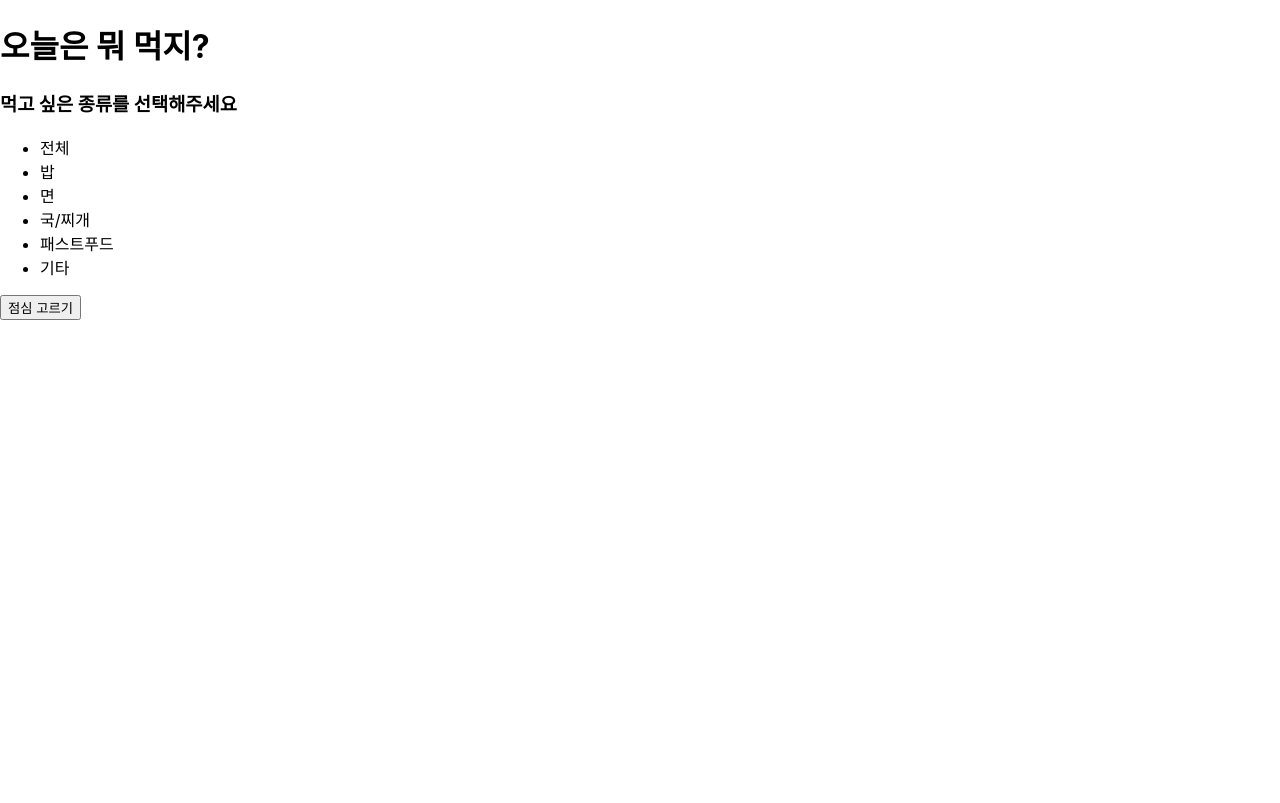
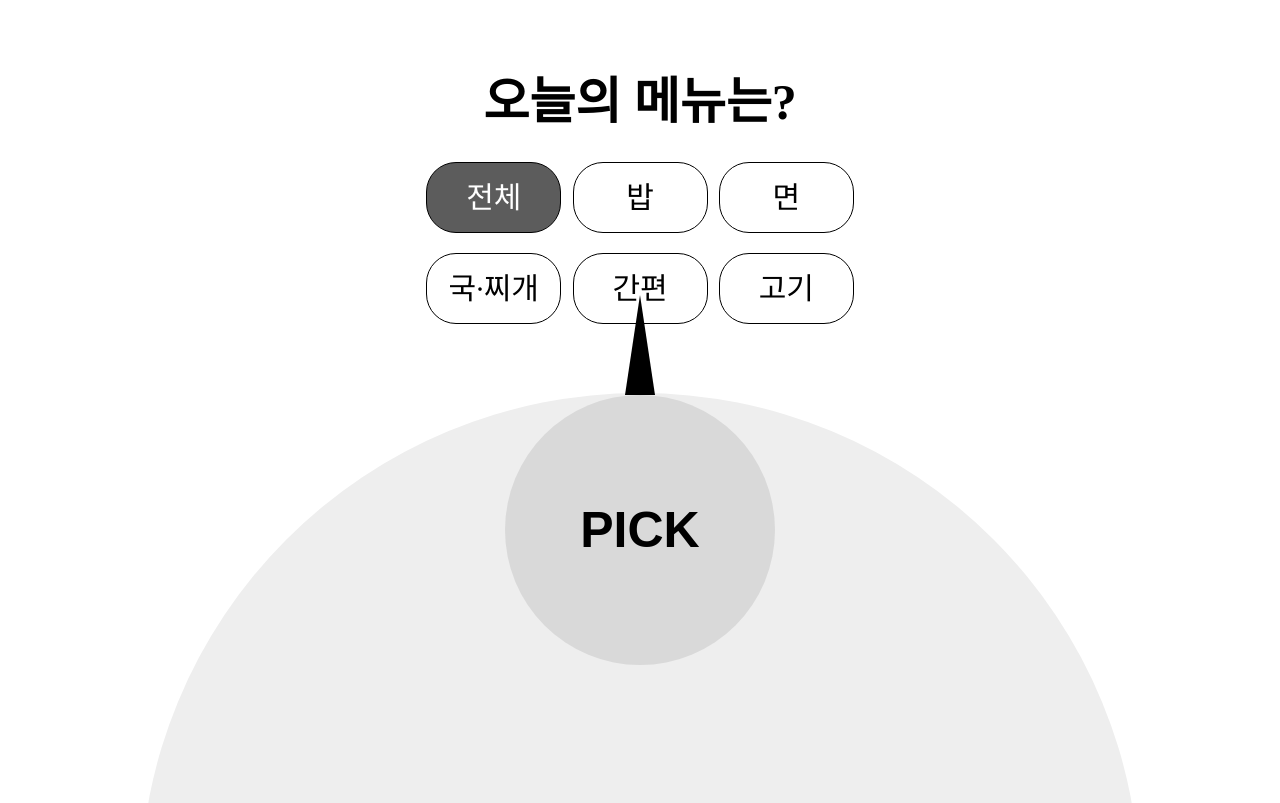
Before and after one commit to JANGNAMU/lanch-pick-FE, a React (Create React App) app in the folder lunch-pick/: page / in a window 1280 px wide. Shown: the top 803 px of the page. Built offline with nearby package versions, Linux system fonts and the light colour scheme.

Commit message:
[23.01.21] - 1차 퍼블리싱 완료 - 근데 리액트 할 줄 몰라서 canvas 못그리는중

```diff
--- a/lunch-pick/public/index.html
+++ b/lunch-pick/public/index.html
@@ -4,40 +4,18 @@
     <meta charset="utf-8" />
     <link rel="icon" href="%PUBLIC_URL%/favicon.ico" />
     <meta name="viewport" content="width=device-width, initial-scale=1" />
+    <meta name="viewport" content="minimal-ui, width=720, user-scalable=no">
     <meta name="theme-color" content="#000000" />
     <meta
       name="description"
       content="Web site created using create-react-app"
     />
     <link rel="apple-touch-icon" href="%PUBLIC_URL%/logo192.png" />
-    <!--
-      manifest.json provides metadata used when your web app is installed on a
-      user's mobile device or desktop. See https://developers.google.com/web/fundamentals/web-app-manifest/
-    -->
     <link rel="manifest" href="%PUBLIC_URL%/manifest.json" />
-    <!--
-      Notice the use of %PUBLIC_URL% in the tags above.
-      It will be replaced with the URL of the `public` folder during the build.
-      Only files inside the `public` folder can be referenced from the HTML.
-
-      Unlike "/favicon.ico" or "favicon.ico", "%PUBLIC_URL%/favicon.ico" will
-      work correctly both with client-side routing and a non-root public URL.
-      Learn how to configure a non-root public URL by running `npm run build`.
-    -->
     <title>React App</title>
   </head>
   <body>
     <noscript>You need to enable JavaScript to run this app.</noscript>
     <div id="root"></div>
-    <!--
-      This HTML file is a template.
-      If you open it directly in the browser, you will see an empty page.
-
-      You can add webfonts, meta tags, or analytics to this file.
-      The build step will place the bundled scripts into the <body> tag.
-
-      To begin the development, run `npm start` or `yarn start`.
-      To create a production bundle, use `npm run build` or `yarn build`.
-    -->
   </body>
 </html>
--- a/lunch-pick/src/app.css
+++ b/lunch-pick/src/app.css
@@ -1,38 +1,93 @@
-.App {
-  text-align: center;
+/* global styles */
+.hidden { display: none !important;}
+
+/* title */
+.title-wrap {
+  padding-top: 72px;
 }
 
-.App-logo {
-  height: 40vmin;
-  pointer-events: none;
+.title {
+  font-size: 50px;
+  font-weight: 700;
+  line-height: 60px;
+  color: #000000;
 }
 
-@media (prefers-reduced-motion: no-preference) {
-  .App-logo {
-    animation: App-logo-spin infinite 20s linear;
-  }
+/* category */
+.category-wrap{
+  width: 430px;
+  display: flex;
+  flex-flow: wrap row;
+  justify-content: space-evenly;
+  gap: 20px 10px;
 }
 
-.App-header {
-  background-color: #282c34;
-  min-height: 100vh;
-  display: flex;
-  flex-direction: column;
-  align-items: center;
-  justify-content: center;
-  font-size: calc(10px + 2vmin);
-  color: white;
+.category {
+  display: block;
+  width: 135px;
+  padding: 17px;
+  font-size: 30px;
+  font-weight: 400;
+  line-height: 35px;
+  text-align: center;
+  background: #FFFFFF;
+  border: 1px solid #000000;
+  border-radius: 30px;
+  box-sizing: border-box;
+  cursor: pointer;
 }
 
-.App-link {
-  color: #61dafb;
+.category.pick{
+  background: #5C5C5C;
+  color: #FFFFFF;
 }
 
-@keyframes App-logo-spin {
-  from {
-    transform: rotate(0deg);
-  }
-  to {
-    transform: rotate(360deg);
-  }
+/* contents */
+.contents-wrap {
+  width: 100%;
+  height: calc(100vh - 322px);
+  position: relative;
 }
+
+/* roulette */
+.roulette-wrap {
+  width: 1000px;
+  height: 1000px;
+  position: absolute;
+  top: 50%;
+  left: 50%;
+  transform: translate(-50%, -20%);
+  background: #EEEEEE;
+  border-radius: 100%;
+}
+.btn-roulette{
+    display: block;
+    width: 270px;
+    height: 270px;
+    position: fixed;
+    bottom: 0;
+    left: 50%;
+    transform: translate(-50%, -50%);
+    font-size: 50px;
+    font-weight: 700;
+    color: #000000;
+    background: #D9D9D9;
+    border-radius: 100%;
+    border: 0;
+    z-index: 2;
+}
+.btn-roulette::before {
+  content: '';
+    display: block;
+    position: absolute;
+    top: 0;
+    left: 50%;
+    transform: translate(-50%, -100px);
+    width: 0px;
+    height: 0px;
+    border-left: 15px solid transparent;
+    border-bottom: 100px solid #000000;
+    border-right: 15px solid transparent;
+}
+
+/* modal */
--- a/lunch-pick/src/app.jsx
+++ b/lunch-pick/src/app.jsx
@@ -2,21 +2,19 @@ import React, { Component } from 'react';
 import './app.css';
 import Title from './components/title';       // 타이틀
 import Category from './components/category'; // 카테고리
-import Contents from './components/contents'; // 룰렛 / 버튼 / 모달
+import Contents from './components/contents'; // 룰렛 / 버튼
+import Modal from './components/modal'; // 모달
 
 
-class App extends Component {
-  state = {};
-
-  render() {
+function App(){
     return (
       <>
         <Title />
         <Category />
         <Contents />
+        <Modal />
       </>
     )
-  }
 }
 
 export default App;
--- a/lunch-pick/src/components/category.jsx
+++ b/lunch-pick/src/components/category.jsx
@@ -1,20 +1,16 @@
 import React, { Component } from 'react';
 
-class Category extends Component {
-    state = { };
-
-    render() {
+function Category(){
     return (
         <ul className='category-wrap'>
             <li className="category pick">전체</li>
             <li className="category">밥</li>
             <li className="category">면</li>
-                <li className="category">국/찌개</li>
-                <li className="category">패스트푸드</li>
-                <li className="category">기타</li>
+            <li className="category">국∙찌개</li>
+            <li className="category">간편</li>
+            <li className="category">고기</li>
         </ul>
     );
 }
-}
 
 export default Category;
--- a/lunch-pick/src/components/contents.jsx
+++ b/lunch-pick/src/components/contents.jsx
@@ -1,20 +1,13 @@
 import React, { Component } from 'react';
 
 import Roulette from './roulette'; // 룰렛
-import Modal from './modal'; // 모달
 
-class Contents extends Component {
-    state = { };
-
-    render() {
-        return (
-            <>
-                <Roulette />
-                <Modal />
-                <button type='button' className='btn-roulette' data-action='start'>점심 고르기</button>
-            </>
-        );
-    }
+function Contents() {
+    return (
+        <div className='contents-wrap'>
+            <Roulette />
+        </div>
+    );
 }
 
 export default Contents;
--- a/lunch-pick/src/components/modal.jsx
+++ b/lunch-pick/src/components/modal.jsx
@@ -1,7 +1,6 @@
 import React, { Component } from 'react';
 
-class Modal extends Component {
-    render() {
+function Modal() {
     return (
         <div className="modal hidden">
             <h3>모달제목</h3>
@@ -19,6 +18,5 @@ class Modal extends Component {
         </div>
     );
 }
-}
 
 export default Modal;
--- /dev/null
+++ b/lunch-pick/src/components/roulette-items.jsx
@@ -0,0 +1,20 @@
+import React, { Component } from 'react';
+
+function RouletteItems(){
+    return (
+        <ul className="roulette-items">
+            <li className='menu-name'></li>
+            <li className='menu-name'></li>
+            <li className='menu-name'></li>
+            <li className='menu-name'></li>
+            <li className='menu-name'></li>
+            <li className='menu-name'></li>
+            <li className='menu-name'></li>
+            <li className='menu-name'></li>
+            <li className='menu-name'></li>
+            <li className='menu-name'></li>
+        </ul>
+    );
+}
+
+export default RouletteItems;
--- a/lunch-pick/src/components/roulette.jsx
+++ b/lunch-pick/src/components/roulette.jsx
@@ -1,13 +1,19 @@
-import React, { Component } from 'react';
+import React, { Component, useRef } from 'react';
+import RouletteItems from './roulette-items'; // 룰렛
 
-class Roulette extends Component {
-    render() {
-        return (
-            <div className="roulette">
-                {/* 메뉴 이름들 */}
-            </div>
-        );
-    }
+function Roulette(){
+
+    const rouletteRef = useRef();
+    console.info('rouletteRef : ', rouletteRef.current)
+
+    return (
+        <>
+            <canvas className="roulette-wrap" ref={rouletteRef}>
+                {/* <RouletteItems /> */}
+            </canvas>
+            <button type='button' className='btn-roulette' data-action='start'>PICK</button>
+        </>
+    );
 }
 
 export default Roulette;
--- a/lunch-pick/src/components/title.jsx
+++ b/lunch-pick/src/components/title.jsx
@@ -1,14 +1,11 @@
 import React, { Component } from 'react';
 
-class Title extends Component {
-    render() {
-        return (
-            <div className="title">
-                <h1>오늘은 뭐 먹지?</h1>
-                <h3 className="title-desc">먹고 싶은 종류를 선택해주세요</h3>
-            </div>
-        );
-    }
+function Title(){
+    return (
+        <div className="title-wrap">
+            <h1 className='title'>오늘의 메뉴는?</h1>
+        </div>
+    );
 }
 
 export default Title;
--- a/lunch-pick/src/index.css
+++ b/lunch-pick/src/index.css
@@ -12,4 +12,55 @@ code {
     monospace;
 }
 
-.hidden { display: none !important;}
+/* reset.css */
+html, body, div, span, applet, object, iframe,
+h1, h2, h3, h4, h5, h6, p, blockquote, pre,
+a, abbr, acronym, address, big, cite, code,
+del, dfn, em, img, ins, kbd, q, s, samp,
+small, strike, strong, sub, sup, tt, var,
+b, u, i, center,
+dl, dt, dd, ol, ul, li,
+fieldset, form, label, legend,
+table, caption, tbody, tfoot, thead, tr, th, td,
+article, aside, canvas, details, embed,
+figure, figcaption, footer, header, hgroup,
+menu, nav, output, ruby, section, summary,
+time, mark, audio, video {
+	margin: 0;
+	padding: 0;
+	border: 0;
+	font-size: 100%;
+	font: inherit;
+	vertical-align: baseline;
+}
+/* HTML5 display-role reset for older browsers */
+article, aside, details, figcaption, figure,
+footer, header, hgroup, menu, nav, section {
+	display: block;
+}
+body {
+	line-height: 1;
+}
+ol, ul {
+	list-style: none;
+}
+blockquote, q {
+	quotes: none;
+}
+blockquote:before, blockquote:after,
+q:before, q:after {
+	content: '';
+	content: none;
+}
+table {
+	border-collapse: collapse;
+	border-spacing: 0;
+}
+
+/* index pages */
+#root {
+  display: flex;
+  flex-flow: nowrap column;
+  align-items: center;
+  row-gap: 30px;
+}
--- a/lunch-pick/src/index.js
+++ b/lunch-pick/src/index.js
@@ -14,8 +14,4 @@ root.render(
   </React.StrictMode>
 );
 
-// If you want to start measuring performance in your app, pass a function
-// to log results (for example: reportWebVitals(console.log))
-// or send to an analytics endpoint. Learn more: https://bit.ly/CRA-vitals
-
 reportWebVitals();
```
Lines whose indentation alone changed are shown as unchanged.
